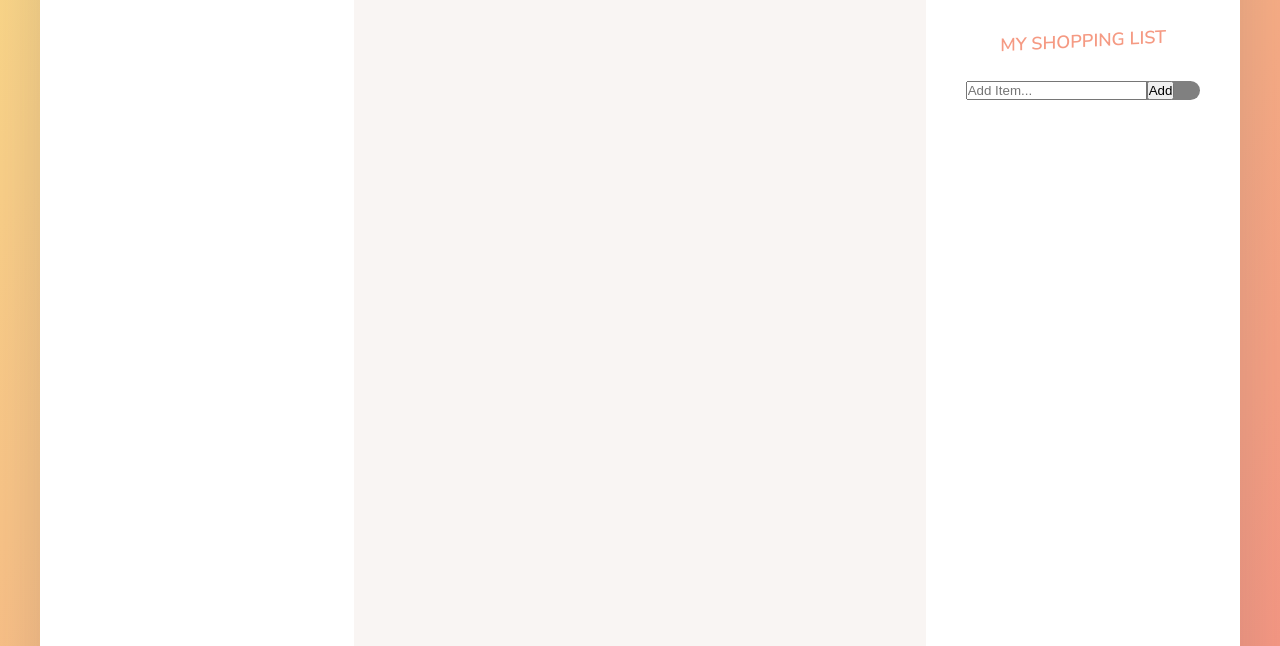
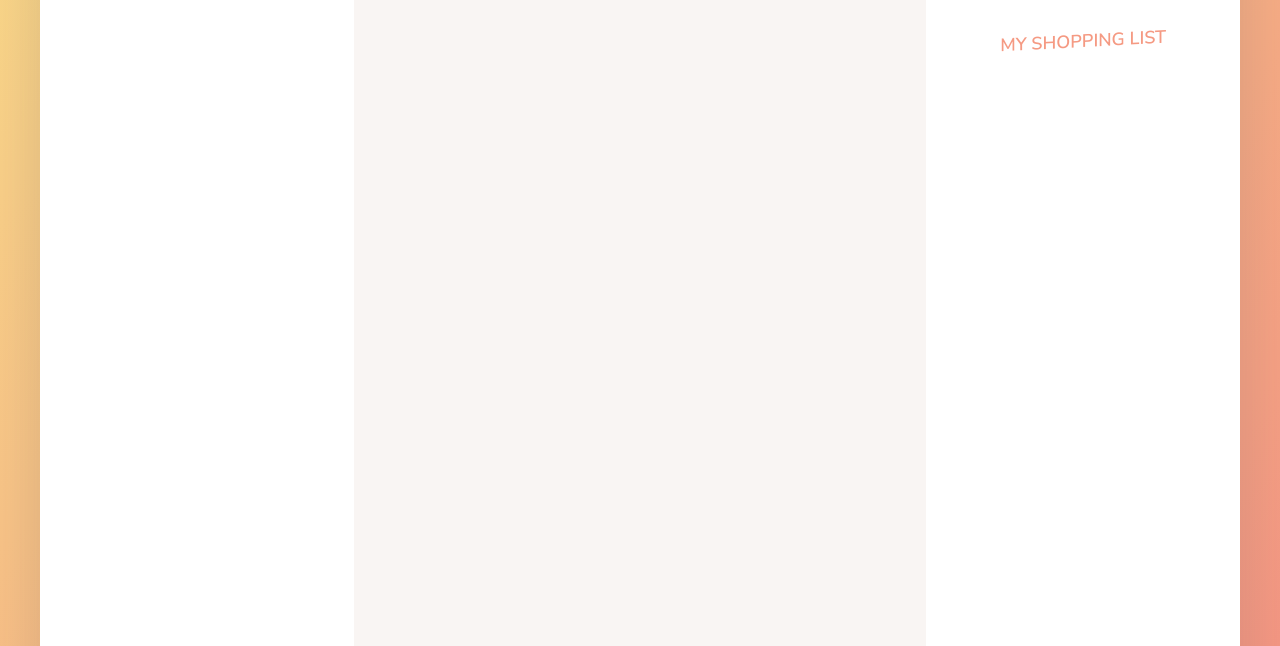
Before and after one commit to eblanchard88/Forkify, a website built with webpack: page src/index.html in a window 1280 px wide. Shown: the part 154-800 px from the top of the page. Built offline with nearby package versions, Linux system fonts and the light colour scheme.

Commit message:
new npm build

```diff
--- a/src/index.html
+++ b/src/index.html
@@ -173,15 +173,6 @@
         <div class="shopping">
             <h2 class="heading-2">My Shopping List</h2>
 
-            <div>
-                <form class="add_single">
-                    <input type="text" class="add_single_field" placeholder="Add Item...">
-                    <button class="single_btn">
-                        <span>Add</span>
-                    </button>
-                </form>
-            </div>
-
             <ul class="shopping__list">
                 <!--
                 <li class="shopping__item">
```
Also changed, not shown: dist/js/bundle.js, 1 other file.
